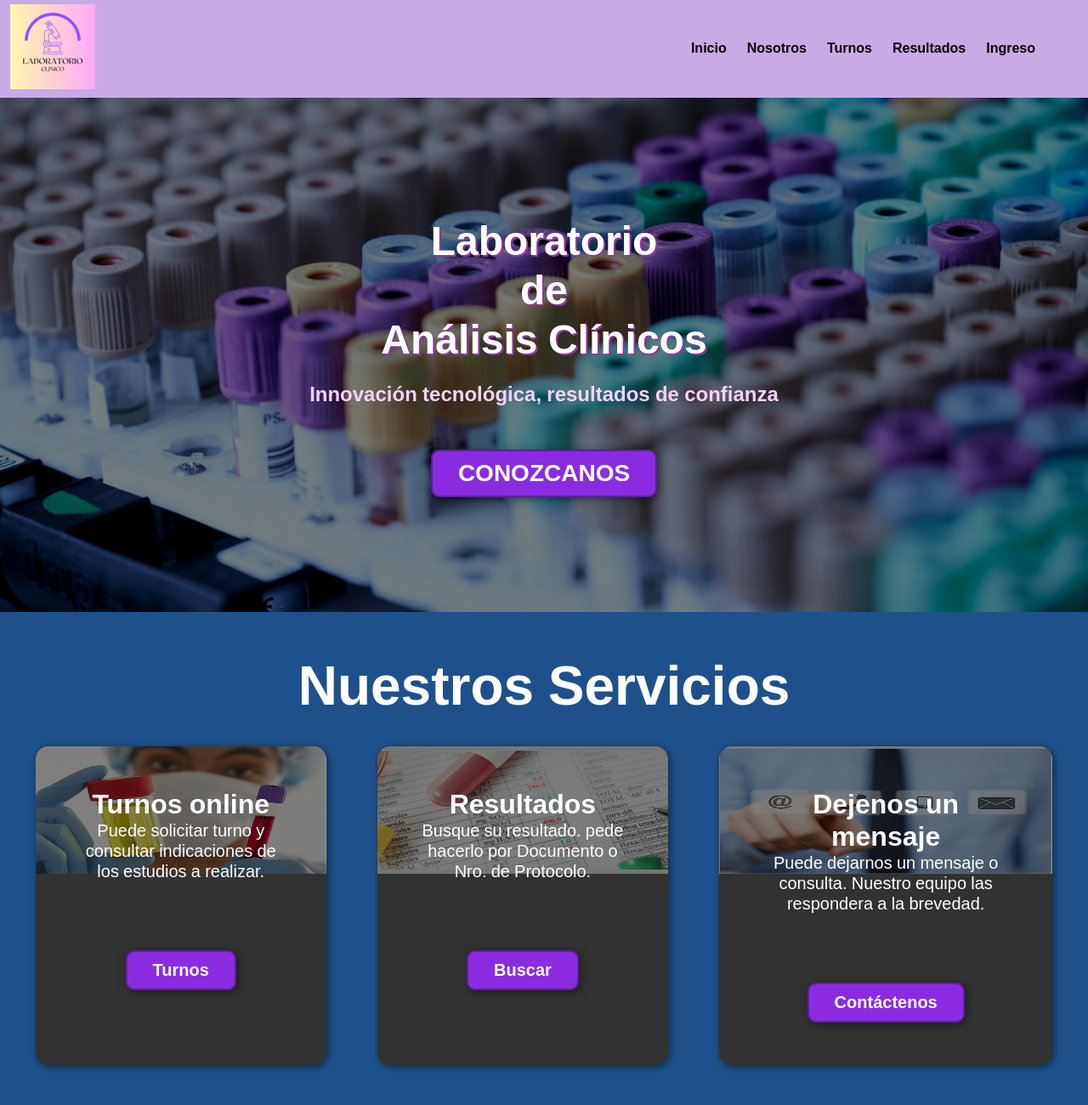
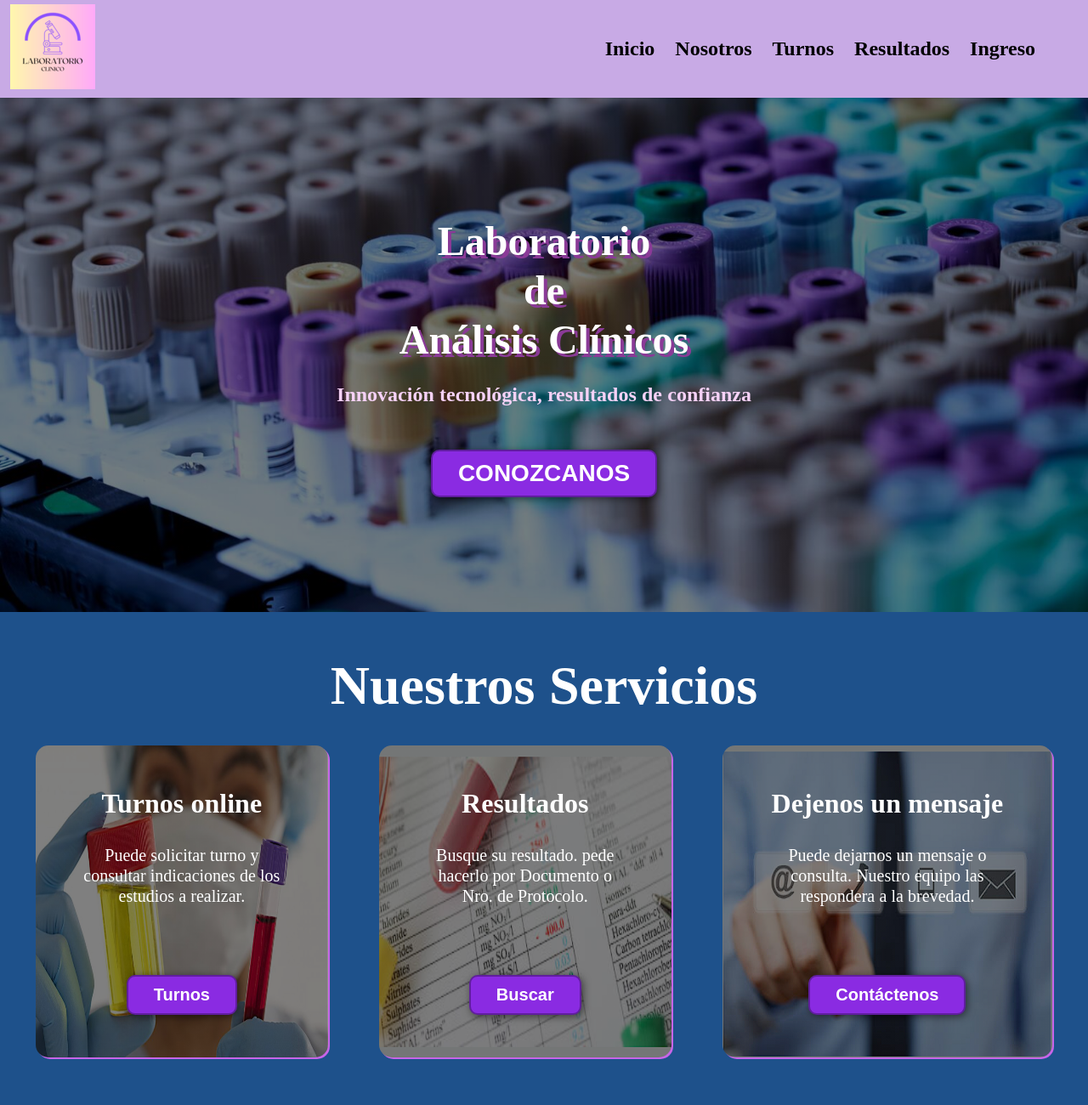
Before and after one commit to Hjvdt/Fullstack-moduloHtml-Com38385, a plain HTML site: page index.html in a window 1280 px wide. Shown: the top 1300 px of the page at 85% size. Drawn offline with Linux system fonts and the light colour scheme; a web font is replaced by a local one.

Commit message:
acomodando el responsive en 1024

```diff
--- a/css/style.css
+++ b/css/style.css
@@ -9,7 +9,7 @@ html{
 }
 /* ----------------- Generales --------------- */
 body{
-    font-family: 'Noto Serif Hebrew', sans-serif;
+    font-family: 'Noto Serif Hebrew', serif;
     margin: 0;
     display: grid;
     width: 100%;
@@ -42,7 +42,7 @@ button{
 }
 
 button:hover{
-    background-color: rgba(90, 15, 161, 0.491);
+    background-color: rgba(161, 15, 132, 0.491);
 }
 
 .container{
@@ -89,7 +89,7 @@ header a{
 }
 
 header a:hover{
-    color: rgba(142, 53, 226, 0.775);
+    color: rgba(226, 53, 142, 0.775);
 }
 
 /* ------------------------ Main ------------------ */
@@ -407,7 +407,7 @@ footer p{
 }
 
 
-@media (min-width: 720px){
+@media (min-width: 768px){
     header{
         position: fixed;
         width: 100%;
@@ -430,7 +430,7 @@ footer p{
         font-size: 3em;
         margin-top: 120px;
         margin-bottom: 20px;
-        text-shadow: 2px 2px rgb(138, 58, 151);
+        text-shadow: 4px 4px rgb(138, 58, 151);
     }
 
     #hero h2{
@@ -466,3 +466,58 @@ footer .contenedor-form{
 }
 
 }
+
+@media (min-width: 1024px){
+    .navbar-menu{
+        font-family: 'Noto Serif Hebrew', serif;
+        font-size: 3vh;
+    }
+
+    #box-container .box{
+        display: flex;
+        justify-content: center;
+    }
+
+    #box-container p{
+        display: block;
+        margin-top: 30px;
+        margin-bottom: 30px;
+    }
+
+    #box-container .card{
+        padding: 50px;
+        background-size: 100% 100%;
+        box-shadow: 2px 2px rgb(199, 101, 232);
+
+    }
+
+    .card:first-child{
+        background-image: linear-gradient(
+            0deg,
+            rgba(0,0,0,0.5),
+            rgba(0,0,0,0.5)
+        )
+        ,url("../asset/img/turnos.jpg");
+
+    }
+
+    .card:nth-child(2){
+        background-image: linear-gradient(
+            0deg,
+            rgba(0,0,0,0.5),
+            rgba(0,0,0,0.5)
+        )
+        ,url("../asset/img/resultados.png");
+    }
+
+    .card:nth-child(3){
+        background-image: linear-gradient(
+            0deg,
+            rgba(0,0,0,0.5),
+            rgba(0,0,0,0.5)
+        )
+        ,url("../asset/img/contactenos.png");
+
+    }
+
+}
--- a/index.html
+++ b/index.html
@@ -19,7 +19,7 @@
         <div class="container">
             <a  href="index.html"><img src="./asset/img/Logo.png" alt="logo"></a>
             <nav class="navbar">
-                <a href="index.html">Inicio</a></li>
+                <a class="navbar-menu" href="index.html">Inicio</a></li>
                 <a class="navbar-menu" href="./pages/nosotros.html">Nosotros</a>
                 <a class="navbar-menu" href="./pages/turnos.html">Turnos</a>
                 <a class="navbar-menu" href="./pages/resultados.html">Resultados</a>
```
